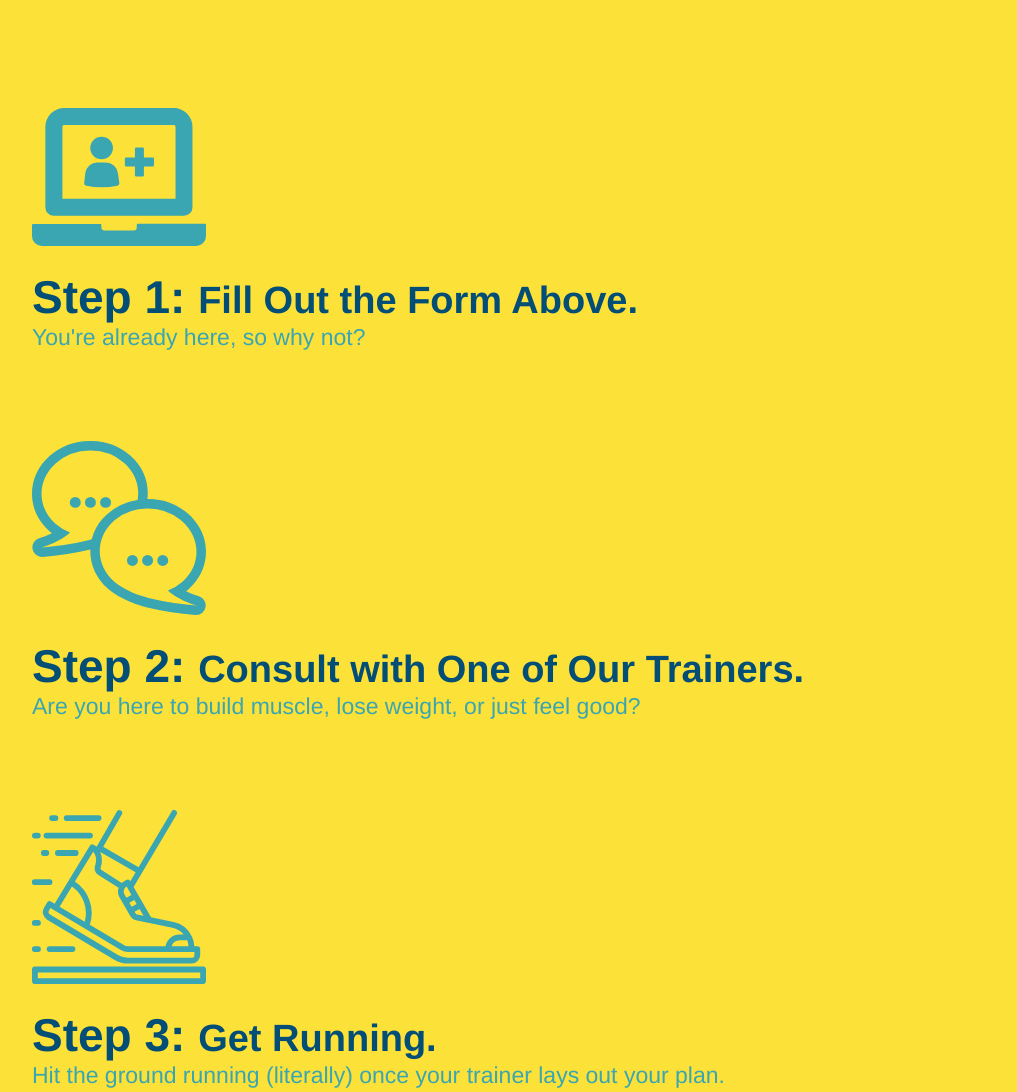
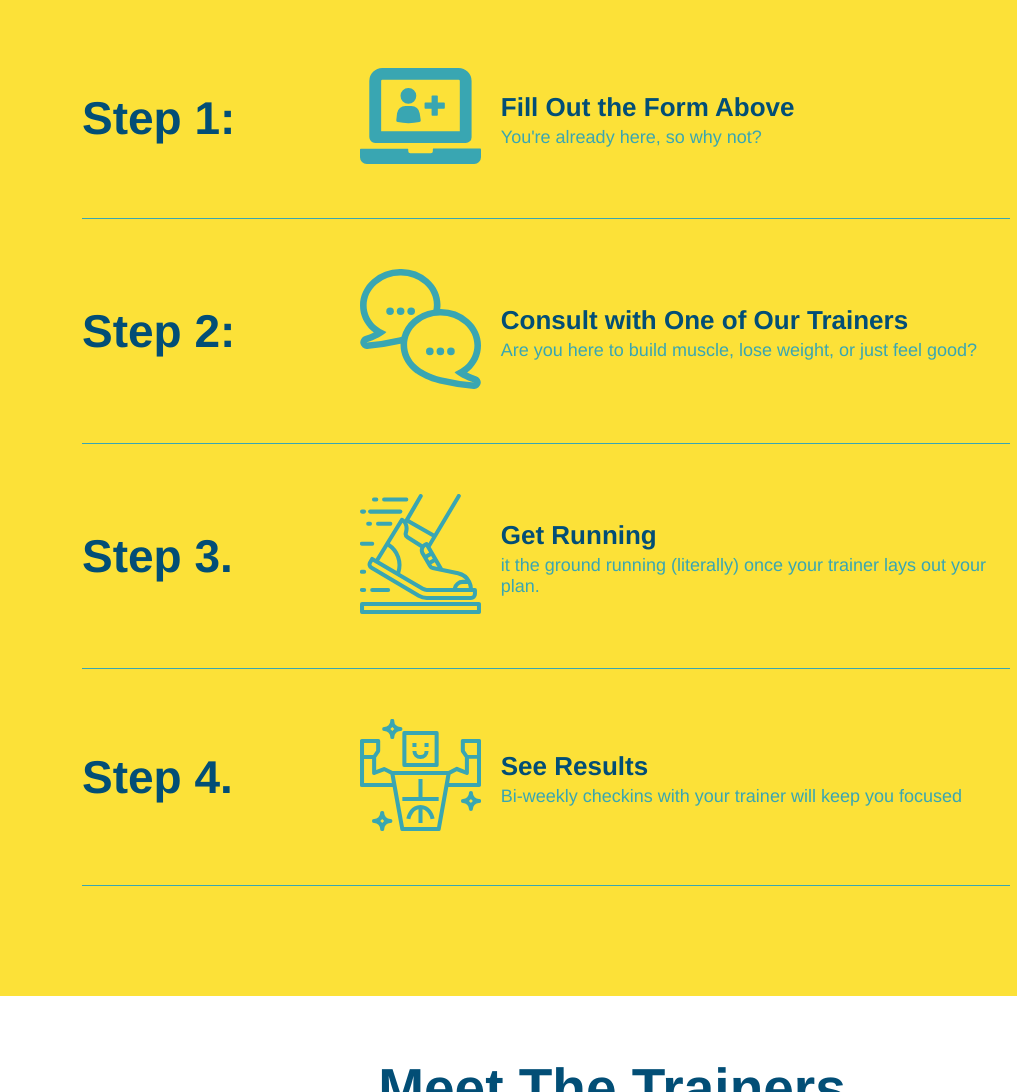
Before and after one commit to mwegter95/run-buddy, a plain HTML site: page index.html in a window 1280 px wide. Shown: the part 1260-2352 px from the top of the page, without its empty margins (28-1045 px from the left). Drawn offline with Linux system fonts and the light colour scheme.

Commit message:
add flexbox to the steps

```diff
--- a/assets/css/style.css
+++ b/assets/css/style.css
@@ -150,32 +150,56 @@ section {
   text-align: center;
 }
 
+.step {
+  margin: 50px;
+  padding-bottom: 50px;
+  width: 80%;
+  border-bottom: 1px solid #39a6b2;
+  display: flex;
+  flex-wrap: wrap;
+  align-items: center;
+  justify-content: space-between;
+}
+
 .steps {
   background: #fce138;
 }
 
-.steps div {
-  margin-bottom: 80px;
+.step h3 {
+  color: #024e76;
+  font-size: 46px;
+  flex: 1 30%;
 }
 
-.steps img {
-  width: 15%;
-  margin: 10px 0;
+.step-info {
+  flex: 2 70%;
+  display: flex;
+  flex-wrap: wrap;
+  align-items: center;
 }
 
-.steps h3 {
-  color: #024e76;
-  font-size: 46px;
-  margin-top: 10px;
+.step-img {
+  flex: 1 12%;
+  margin-right: 20px;
 }
 
-.steps p {
-  color: #39a6b2;
-  font-size: 23px;
+.step-img img {
+  max-width: 100%;
 }
 
-.steps span {
-  font-size: 38px;
+.step-text {
+  flex: 12;
+}
+
+.step-text p {
+  color: #39a6b2;
+  font-size: 18px;
+}
+
+.step-text h4 {
+  font-size: 26px;
+  line-height: 1.5;
+  color: #024e76;
 }
 
 .section-title {
--- a/index.html
+++ b/index.html
@@ -94,28 +94,55 @@
     <div class="flex-row">
       <h2 class="section-title secondary-border">What You Do</h2>
     </div>
-    <div>
+    <div class="step">
+      <h3>Step 1:</h3>
+      <div class="step-info">
+        <div class="step-img">
           <img src="./assets/images/step-1.svg" alt="" />
-      <h3>Step 1: <span>Fill Out the Form Above.</span></h3>
+        </div>
+        <div class="step-text">
+          <h4>Fill Out the Form Above</h4>
           <p>You're already here, so why not?</p>
         </div>
-
-    <div>
+      </div>
+    </div>
+    <div class="step">
+      <h3>Step 2:</h3>
+      <div class="step-info">
+        <div class="step-img">
           <img src="./assets/images/step-2.svg" alt="" />
-      <h3>Step 2: <span>Consult with One of Our Trainers.</span></h3>
+        </div>
+        <div class="step-text">
+          <h4>Consult with One of Our Trainers</h4>
           <p>Are you here to build muscle, lose weight, or just feel good?</p>
         </div>
-
-    <div>
-      <img src="./assets/images/step-3.svg" alt="" />
-      <h3>Step 3: <span>Get Running.</span></h3>
-      <p>Hit the ground running (literally) once your trainer lays out your plan.</p>
+      </div>
     </div>
 
-    <div>
+    <div class="step">
+      <h3>Step 3.</h3>
+      <div class="step-info">
+        <div class="step-img">
+          <img src="./assets/images/step-3.svg" alt="" />
+        </div>
+        <div class="step-text">
+          <h4>Get Running</h4>
+          <p>it the ground running (literally) once your trainer lays out your plan.</p>
+        </div>
+      </div>
+    </div>
+
+    <div class="step">
+      <h3>Step 4.</h3>
+      <div class="step-info">
+        <div class="step-img">
           <img src="./assets/images/step-4.svg" alt="" />
-      <h3>Step 4: <span>See Results.</span></h3>
+        </div>
+        <div class="step-text">
+          <h4>See Results</h4>
           <p>Bi-weekly checkins with your trainer will keep you focused</p>
+        </div>
+      </div>
     </div>
   </section>
 
```
Lines whose indentation alone changed are shown as unchanged.
